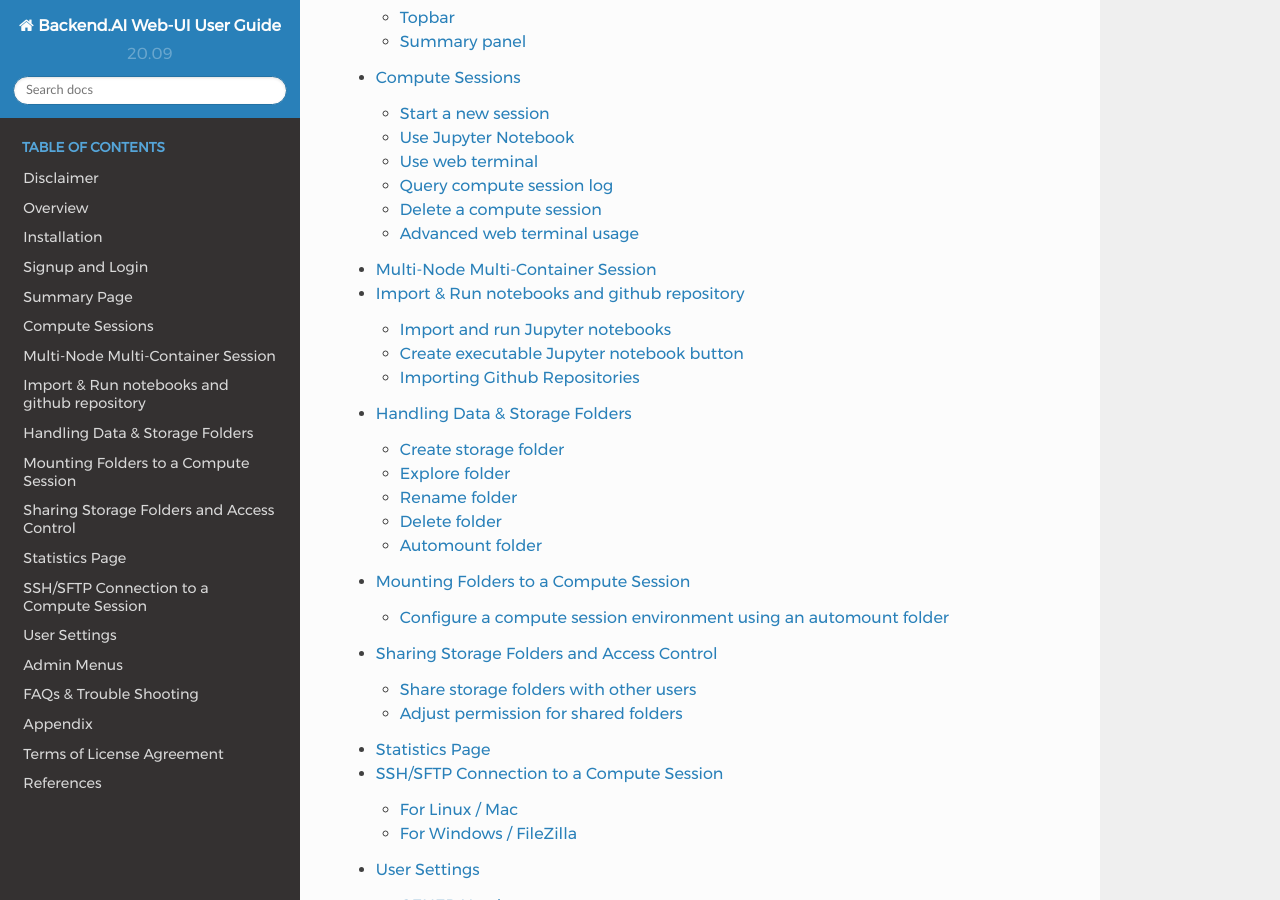
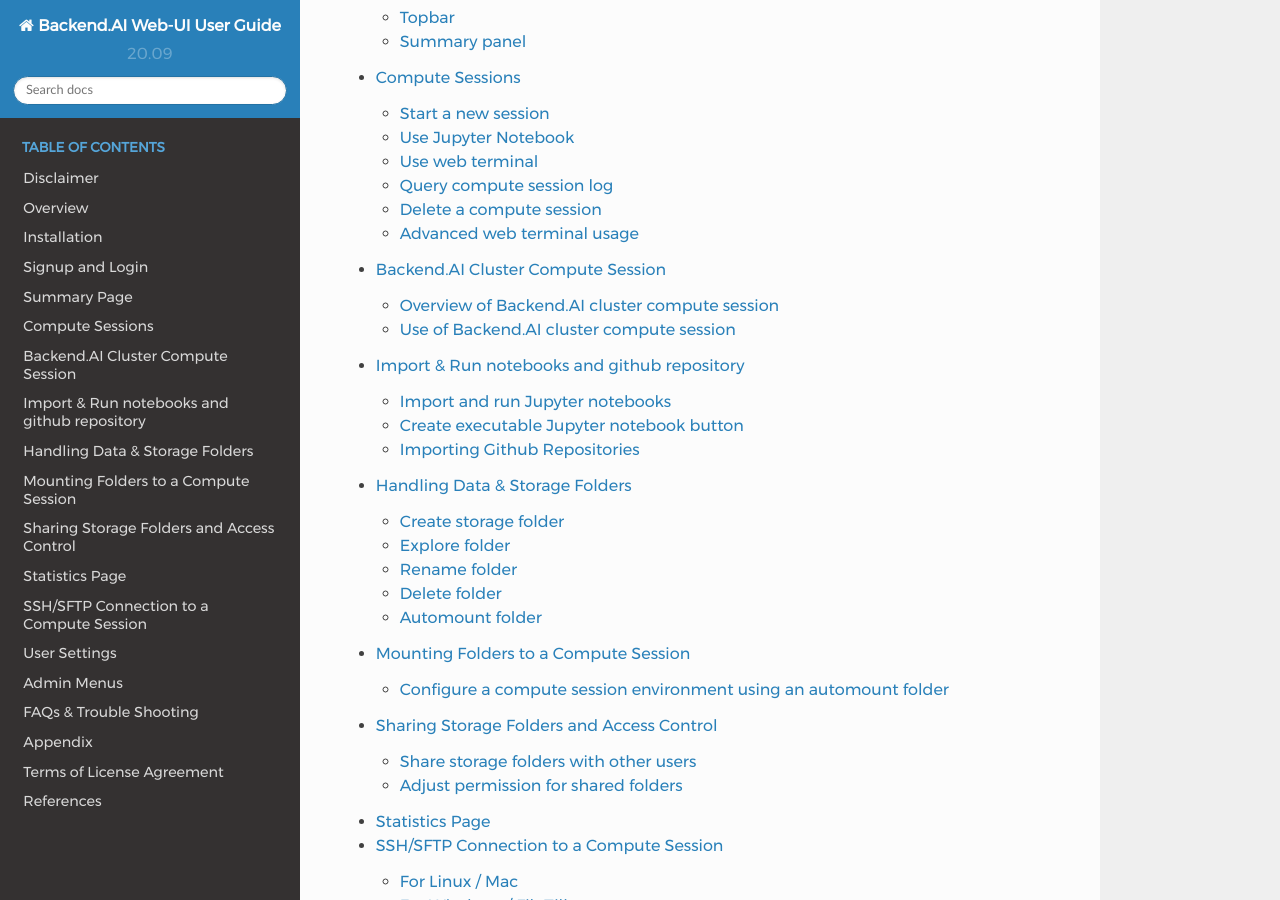
Before and after one commit to lablup/backend.ai-docs-webui, a Sphinx documentation site: the page built from docs/index.rst, in a window 1280 px wide and 900 px high, scrolled down 790 px. Built offline with Sphinx 7.4.7 and the Read the Docs theme 2.0.0, drawn with Linux system fonts in a browser that asks for light colours; some of the changed lines change nothing that is shown.

Commit message:
docs: add description on cluster session

```diff
--- /dev/null
+++ b/docs/cluster_session/cluster_session.rst
@@ -0,0 +1,149 @@
+==================================
+Backend.AI Cluster Compute Session
+==================================
+
+.. note::
+   Cluster compute session feature is supported from Backend.AI server 20.09 or
+   higher.
+
+Overview of Backend.AI cluster compute session
+^^^^^^^^^^^^^^^^^^^^^^^^^^^^^^^^^^^^^^^^^^^^^^
+
+Backend.AI supports cluster compute session to support distributed computing /
+training tasks. A cluster session consists of multiple containers, each of which
+is created across multiple Agent nodes. Containers under a cluster session are
+automatically connected each other through a dynamically-created private
+network. Temporary domain names (``main1``, ``sub1``, ``sub2``, etc.) are also
+given, making it simple to execute networking tasks such as SSH connection. All
+the necessary secret keys and various settings for SSH connection between
+containers are automatically generated.
+
+For detailed about Backend.AI cluster session, refer to the following.
+
+.. image::
+   overview_cluster_session.png
+
+* Containers under a cluster session are created across one or more Agent
+  nodes which belon to a resource group.
+* A cluster session consists of one main container (``main1``) and one or more
+  sub containers (``subX``).
+* All containers under a cluster session are created by allocating the same
+  amount of resources. In the figure above, all four containers of session X
+  are created with the same amount of resources.
+* All containers under a cluster session mount the same data folder specified
+  when creating a compute session.
+* All containers under a cluster session are tied to a private network.
+
+   * The name of the main container is ``main1``.
+   * Sub-containers are named as ``sub1``, ``sub2``, ... in the increasing
+     order.
+   * There is no firewall between the containers that make up a cluster session.
+   * Users can directly connect to the main container, and sub-containers can
+     only be connected from the main container.
+
+* There are two modes/types of cluster session.
+
+   * Single node cluster session: A cluster session composed of two or more
+     containers on one, same agent node. In the figure above, this is session Z,
+     which is bound to a local bridge network.
+   * Multi-node cluster session: A cluster session composed of two or more
+     containers on different Agent nodes. In the picture above, this is
+     session X, which is bound to an overlay network.
+   * A compute session with only one container is classified as normal compute
+     session, not a cluster session. In the figure above, this is session Y.
+
+* A single node cluster session is created in the following cases.
+
+   * When "Single Node" is selected for Cluster mode field when creating a
+     compute session. If there is no single agent with enough resources to
+     create all containers at the same time, the session will stay in a pending
+     (``PENDING``) state.
+   * “Multi Node” is selected for Cluster mode, but there is a single agent with
+     enough resources that can create all containers at the same time, then, all
+     containers are deployed on that agent. This is to reduce network latency as
+     much as possible by excluding external network access.
+
+Each container in a cluster session has the following environment variables. You
+can refer to it to check the cluster configuration and currently connected
+container information.
+
+* ``BACKENDAI_CLUSTER_HOST``: the name of the current container (ex. ``main1``)
+* ``BACKENDAI_CLUSTER_HOSTS``: Names of all containers belonging to the current
+  cluster session (ex. ``main1,sub1,sub2``)
+* ``BACKENDAI_CLUSTER_IDX``: numeric index of the current container (ex. ``1``)
+* ``BACKENDAI_CLUSTER_MODE``: Cluster session mode/type (ex. ``single-node``)
+* ``BACKENDAI_CLUSTER_ROLE``: Type of current container (ex. ``main``)
+* ``BACKENDAI_CLUSTER_SIZE``: Total number of containers belonging to the
+  current cluster session (ex. ``4``)
+* ``BACKENDAI_KERNEL_ID'': ID of the current container
+  (ex. ``3614fdf3-0e04-...``)
+* ``BACKENdAI_SESSION_ID``: ID of the cluster session to which the current
+  container belongs (ex. ``3614fdf3-0e04-...``). The main container's
+  ``BACKENDAI_KERNEL_ID`` is the same as ``BACKENDAI_SESSION_ID``.
+
+
+Use of Backend.AI cluster compute session
+^^^^^^^^^^^^^^^^^^^^^^^^^^^^^^^^^^^^^^^^^
+
+In this section, we will take a look at how to actually create and use cluster
+compute sessions through the user GUI.
+
+In the Sessions page, open the session creation dialog and set it in the same
+way as creating a normal compute session. The amount of resources set at this
+time is the amount allocated to **one container**. For example, if you set 4
+CPUs, 4 cores are allocated to each container under a cluster session. Please
+note that this is not the amount of resources allocated to entire cluster
+computing session. To create a cluster compute session, server resources equal
+to N times the amount of resources set here are required (N is the cluster
+size). Also, don't forget to mount the data folder for data safekeeping.
+
+.. image::
+   session_launch_dialog.png
+   :width: 400
+   :align: center
+
+In the "Cluster mode" field at the bottom, you can choose what type of cluster
+you want to create.
+
+* Single Node: All containers are created on one Agent node.
+* Multi Node: Containers are created across multiple Agent nodes within a
+  resource group. However, if all containers can be created in one agent node,
+  all of them are created on that node. This is to minimize network latency
+  between the containers.
+
+Set the "Cluster size" below it. If set to 3, a total of three containers will
+be created including the main container. These three containers are bound under
+a private network to form one compute session.
+
+Click the LAUNCH button to send a request to create a compute session, and wait
+for a while to get a cluster session. In the Session Info column, make sure
+there is a "Single-node" or "Multi-node" tag indicating the number of
+containers.
+
+.. image::
+   cluster_session_created.png
+
+Let's open the terminal app in the compute session we just have created. If you
+look up the environment variables, you can see that the ``BACKENDAI_CLUSTER_*``
+variables described in the above section are set. Compare the meaning and value
+of each environment variable with the description above.
+
+.. image::
+   terminal_on_main_container.png
+
+You can also SSH into the ``sub1`` container. No separate SSH setting is
+required, just issue the command ``ssh sub1`` and you are done. You can see the
+hostname after ``work@`` has changed, which indicated the sub container's shell
+is displayed.
+
+.. image::
+   terminal_on_sub1_container.png
+
+In this way, Backend.AI makes it easy to create cluster computing sessions. In
+order to execute distributed learning and calculation through a cluster
+calculation session, a distributed learning module provided by ML libraries such
+as TensorFlow/PyTorch, or additional supporting software such as Horovod, NNI,
+MLFlow, etc. is required, and code in a way that can utilize the software. Must
+be written carefully. Backend.AI provides a kernel image containing the software
+required for distributed learning, so you can use that image to create a nice
+distributed learning algorithm.
--- a/docs/index.rst
+++ b/docs/index.rst
@@ -26,7 +26,7 @@
    login/login
    summary/summary
    sessions_all/sessions_all
-   multicontainer_session/multicontainer_session
+   cluster_session/cluster_session
    import_run/import_run
    vfolder/vfolder
    mount_vfolder/mount_vfolder
--- a/docs/multicontainer_session/multicontainer_session.rst
+++ /dev/null
@@ -1,5 +0,0 @@
-==================================
-Multi-Node Multi-Container Session
-==================================
-
-This section explains on multi-node multi-container session.
```
Also changed, not shown: docs/cluster_session/cluster_session_created.png (added), docs/cluster_session/overview_cluster_session.png (added), docs/cluster_session/session_launch_dialog.png (added), docs/cluster_session/terminal_on_main_container.png (added), docs/cluster_session/terminal_on_sub1_container.png (added), 1 other file.
